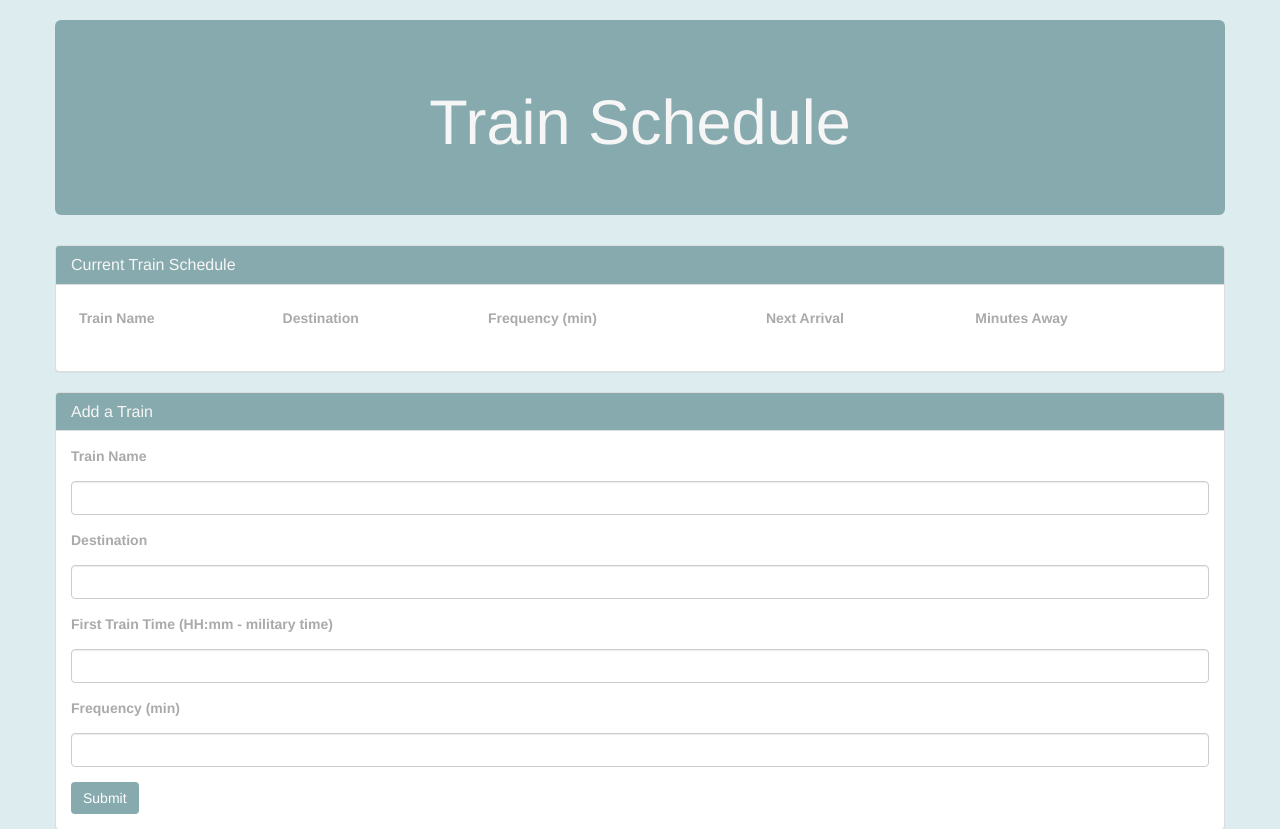
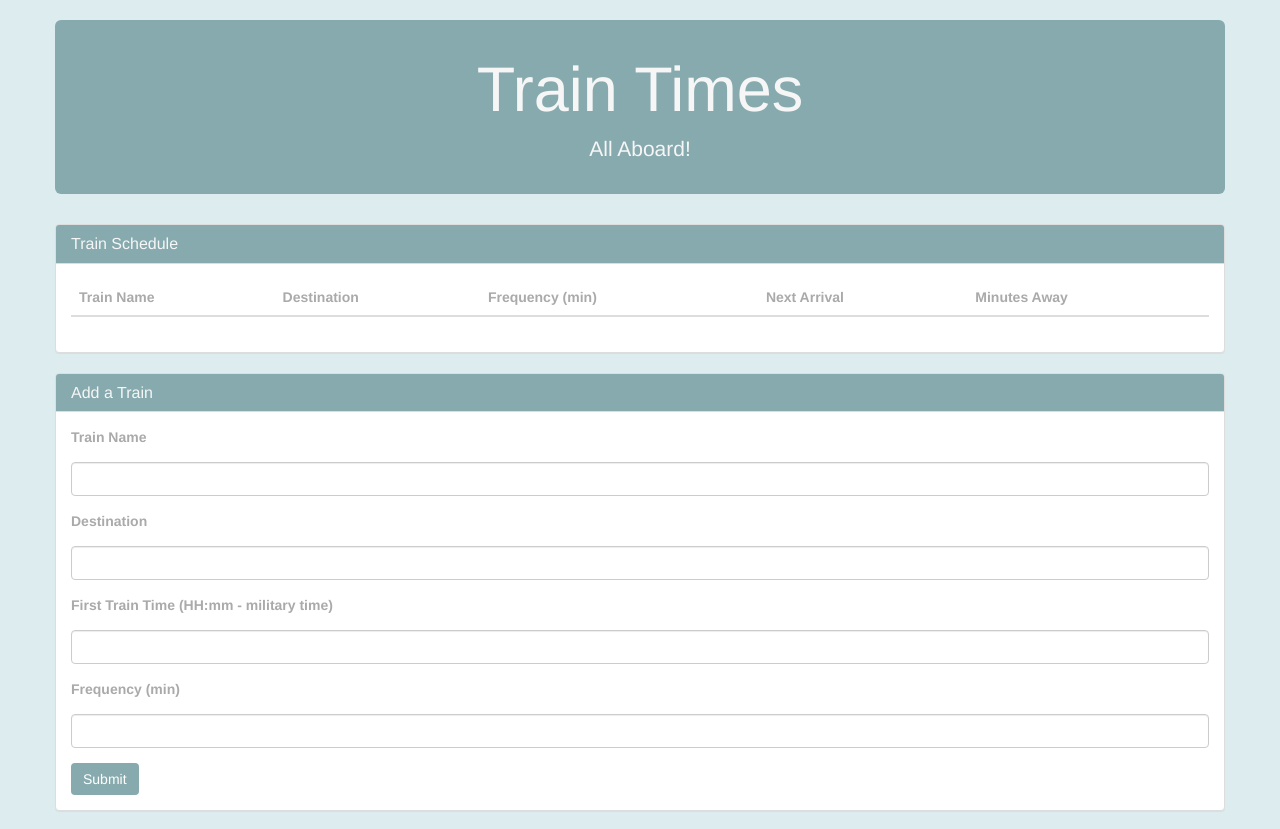
Before and after one commit to emilysf/TrainScheduler, a PHP site: page / in a window 1280 px wide. Shown: the top 829 px of the page. Run offline with PHP 8.4, Linux system fonts and the light colour scheme; lists and menus that the app fills with data are empty; some libraries are stand-ins or nearby versions.

Commit message:
js working

```diff
--- a/assets/css/style.css
+++ b/assets/css/style.css
@@ -5,6 +5,11 @@ body {
 	background-color: #87aaae !important;
 	color:#f6f6f6 !important;
 	text-align: center;
+	padding-top: 15px !important;
+	padding-bottom: 15px !important;
+}
+.jumbotron p {
+	color:#f6f6f6;
 }
 .panel-default>.panel-heading {
 	background-color: #87aaae !important;
@@ -31,3 +36,6 @@ th {
 	color:#aaa;
 	border-top:none !important;
 }
+td {
+	color:#aaa;
+}
--- a/assets/javascript/app.js
+++ b/assets/javascript/app.js
@@ -29,5 +29,45 @@ $('#clickButton').on('click', function(){
 	$('#time').val('');
 	$('#freq').val('');
 
+	//prevents moving to new page
 	return false;
 })
+
+//event adds data to the current train schedule chart
+trainData.on("child_added", function(childSnapshot, prevChildKey){
+
+	//store everything in a variable
+	var trainName = childSnapshot.val().name;
+	var trainDestination = childSnapshot.val().destination;
+	var trainTime = childSnapshot.val().time;
+	var trainFreq = childSnapshot.val().freq;
+
+
+
+	//first train time
+	var firstTimeConverted = moment(trainTime ,"HH:mm").subtract(1, "years");
+	console.log(firstTimeConverted);
+
+	//current time
+	var currentTime = moment();
+	console.log("Current time: " + moment(currentTime).format("HH:mm"));
+
+	var diffTime = moment().diff(moment(firstTimeConverted), "minutes");
+	console.log("Time difference: " + diffTime);
+
+	//time apart
+	var tRemainder = diffTime % trainFreq;
+	console.log("Time remaining: " + tRemainder);
+
+	//minutes until next train
+	var trainMin = trainFreq - tRemainder;
+	console.log("Minutes until train: " + trainMin);
+
+	//nextTrain
+	var nextTrain = moment().add(trainMin, "minutes");
+	var nextArrival = moment(nextTrain).format("hh:mm A");
+
+	//adds to train chart
+	$('#traintable > tbody').append('<tr><td>' + trainName + '</td><td>' + trainDestination + '</td><td>' + trainFreq + '</td><td>' + nextArrival + '</td><td>' + trainMin + '</td></tr>');
+
+})
--- a/index.html
+++ b/index.html
@@ -17,17 +17,19 @@
 	<div class="container"><br>
 		<div class="row">
 			<div class="jumbotron">
-			  <h1>Train Schedule</h1>
+			  <h1>Train Times</h1>
+			  <p>All Aboard!</p>
 			</div>
 		</div>
 		<div class="row">
 			<div class="panel panel-default">
 			  <div class="panel-heading">
-			    <h3 class="panel-title">Current Train Schedule</h3>
+			    <h3 class="panel-title">Train Schedule</h3>
 			  </div>
 			  <div class="panel-body">
 			    <div class="table-responsive">
-				  <table class="table">
+				  <table class="table" id="traintable">
+				  	<thead>
 					  	<tr>
 					  		<th><strong>Train Name</strong></th>
 					  		<th><strong>Destination</strong></th>
@@ -35,7 +37,10 @@
 					  		<th><strong>Next Arrival</strong></th>
 					  		<th><strong>Minutes Away</strong></th>
 					  	</tr>
-				  	<div id="newTable"></div>
+					</thead>
+					<tbody>
+
+					</tbody>
 				  </table>
 				</div>
 			  </div>
```
Lines whose indentation alone changed are shown as unchanged.
